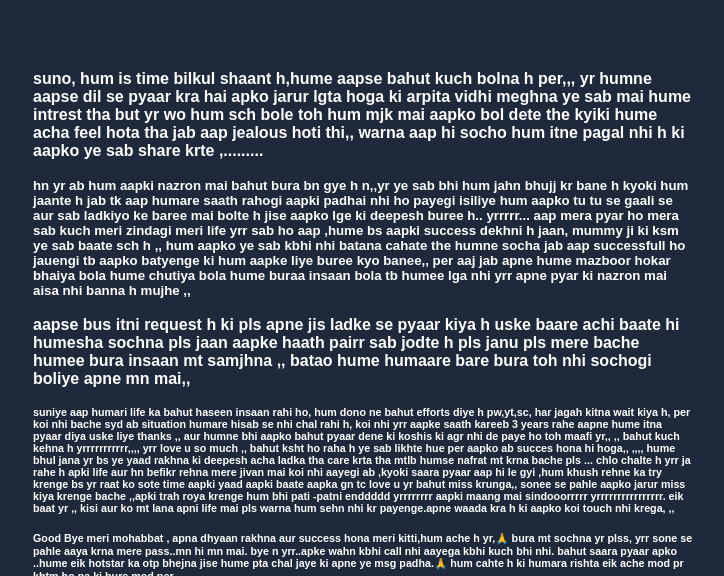
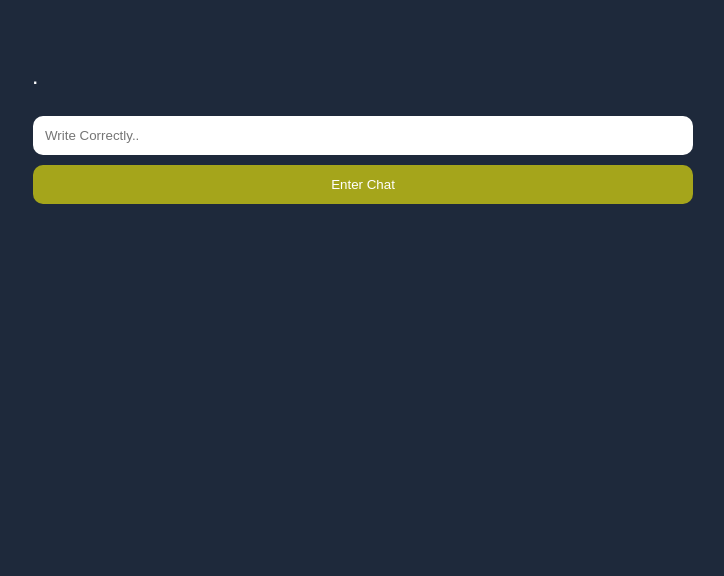
Before and after one commit to dekisugi188-lgtm/bubududu, a website: page public/index.html in a window 1280 px wide. Shown: the top 576 px of the page, without its empty margins (277-1001 px from the left). Drawn offline with nearby package versions, Linux system fonts and the light colour scheme; no server answers.

Commit message:
final fixed chat

```diff
--- a/public/index.html
+++ b/public/index.html
@@ -326,41 +326,7 @@ max-height:95%;">
 <body>
 
 <div id="login">
-  <h4>suno, hum is time bilkul shaant h,hume aapse bahut kuch bolna h per,,, yr humne aapse dil se pyaar kra hai
-    apko jarur lgta hoga ki arpita vidhi meghna ye sab mai hume intrest tha but yr wo hum sch bole toh hum mjk mai aapko bol dete the kyiki hume acha feel hota tha jab aap jealous hoti thi,,
-  warna aap hi socho hum itne pagal nhi h ki aapko ye sab share krte ,.........
- </h4>
- <br>
- <h5>hn yr ab hum aapki nazron mai bahut bura bn gye h n,,yr ye sab bhi hum jahn bhujj kr bane h kyoki hum jaante h jab tk aap humare saath rahogi aapki padhai nhi ho payegi isiliye hum aapko tu tu se gaali se aur sab ladkiyo ke baree mai bolte h jise aapko lge ki deepesh buree h..
-  yrrrrr... aap mera pyar ho mera sab kuch meri zindagi meri life yrr sab ho aap ,hume bs aapki success dekhni h jaan,
-  mummy ji ki ksm ye sab baate sch h ,, hum aapko ye sab kbhi nhi batana cahate the humne socha jab aap successfull ho jauengi tb aapko batyenge ki hum aapke liye buree kyo banee,, per aaj jab apne hume mazboor hokar bhaiya bola hume chutiya bola hume buraa insaan bola tb humee lga nhi yrr apne pyar ki nazron mai aisa nhi banna h mujhe ,,
- </h5>
- <br>
- <h4>
-    aapse bus itni request h ki pls apne jis ladke se pyaar kiya h uske baare achi baate hi humesha sochna pls jaan aapke haath pairr sab jodte h pls janu pls mere bache humee bura insaan mt samjhna ,,
-    batao hume humaare bare bura toh nhi sochogi boliye apne mn mai,,
- </h4>
- <br>
- <h6>
-  suniye aap humari life ka bahut haseen insaan rahi ho, hum dono ne bahut efforts diye h pw,yt,sc, har jagah kitna wait kiya h, per koi nhi bache syd ab situation humare hisab se nhi chal rahi h, koi nhi yrr aapke saath kareeb 3 years rahe aapne hume itna pyaar diya uske liye thanks ,, aur humne bhi aapko bahut pyaar dene ki koshis ki agr nhi de paye ho toh maafi yr,,
-  ,,
-  bahut kuch kehna h yrrrrrrrrrrr,,,, yrr love u so much ,, bahut ksht ho raha h ye sab likhte hue per aapko ab succes hona hi hoga,,
-  ,,,, hume bhul jana yr bs ye yaad rakhna ki deepesh acha ladka tha care krta tha mtlb humse nafrat mt krna bache pls
-  ... chlo chalte h yrr ja rahe h apki life aur hn befikr rehna mere jivan mai koi nhi aayegi ab ,kyoki saara pyaar aap hi le gyi ,hum khush rehne ka try krenge
-  bs yr raat ko sote time aapki yaad aapki baate aapka gn tc love u yr bahut miss krunga,, sonee se pahle aapko jarur miss kiya krenge bache ,,apki trah roya krenge hum bhi
-
-  pati -patni enddddd yrrrrrrrr aapki maang mai sindooorrrrr yrrrrrrrrrrrrrrrr.
-  eik baat yr ,, kisi aur ko mt lana apni life mai pls warna hum sehn nhi kr payenge.apne waada kra h ki aapko koi touch nhi krega,
-  ,,
- </h6>
- <br>
- <h6>
-  Good Bye meri mohabbat , apna dhyaan rakhna aur success hona meri kitti,hum ache h yr,🙏 bura mt sochna yr plss, yrr sone se pahle aaya krna mere pass..mn hi mn mai.
-  bye n yrr..apke wahn kbhi call nhi aayega kbhi kuch bhi nhi.
-  bahut saara pyaar apko ..hume eik hotstar ka otp bhejna jise hume pta chal jaye ki apne ye msg padha.🙏
-  hum cahte h ki humara rishta eik ache mod pr khtm ho na ki bure mod per.
- </h6>
- <h1>15 oct-2023 se 20 august 2026 tk .ohh yrrr bye bache</h1>
+  <H4>.</H4>
  <br>
   <input id="room" type="password" placeholder="Write Correctly..">
   <button onclick="join()">Enter Chat</button>
```
